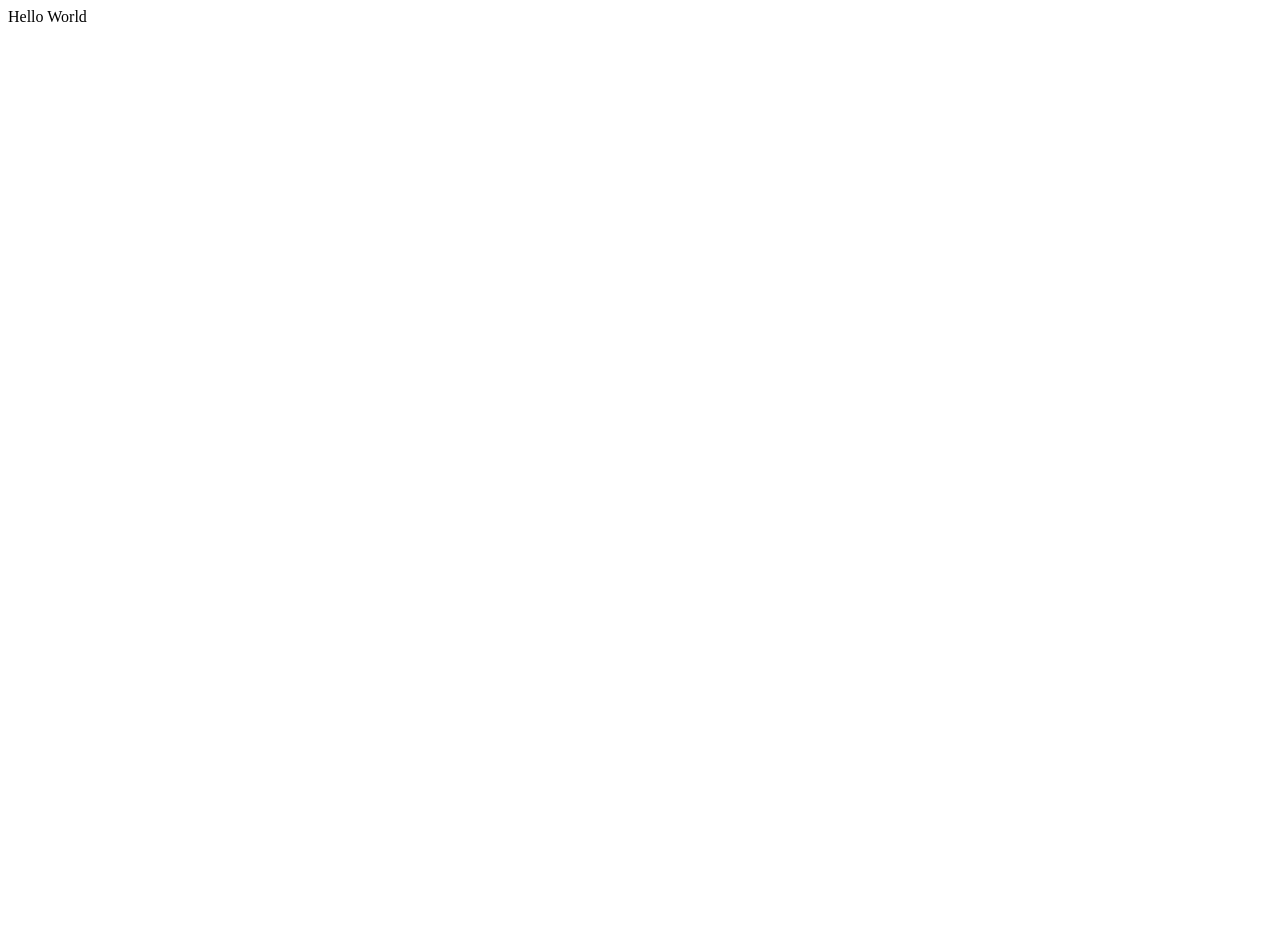
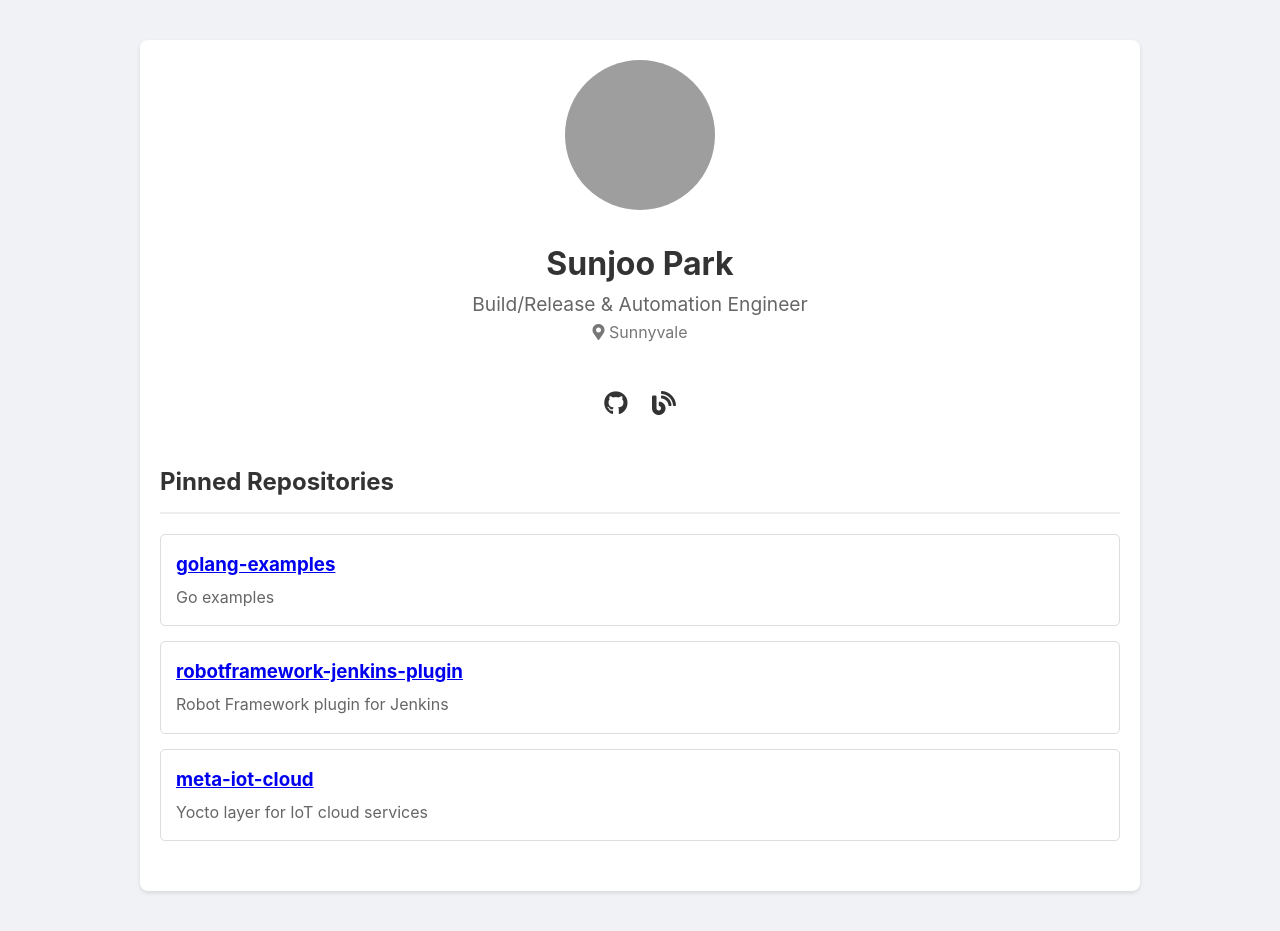
Before and after one commit to all4dich/all4dich.github.io, a plain HTML site: page index.html in a window 1280 px wide. Before the commit the page ends 800 px from the top, so only its background shows below. Drawn offline with Linux system fonts and the light colour scheme; grey boxes are pictures that could not be loaded.

Commit message:
feat: Update index.html from GitHub profile
- Fetched user's GitHub profile information.
- Created a new portfolio-style index.html.
- Used HTML, modern CSS, and vanilla JavaScript.
- Added links to GitHub and blog.
- Displayed pinned repositories.

```diff
--- a/index.html
+++ b/index.html
@@ -1,9 +1,126 @@
 <!DOCTYPE html>
 <html>
-<head><meta charset="utf-8" />
-<title>Hello world </title>
+<head>
+    <meta charset="utf-8" />
+    <title>Sunjoo Park (all4dich)</title>
+    <meta name="viewport" content="width=device-width, initial-scale=1">
+    <link rel="stylesheet" href="https://cdnjs.cloudflare.com/ajax/libs/font-awesome/5.15.3/css/all.min.css">
+    <style>
+        body {
+            font-family: -apple-system, BlinkMacSystemFont, "Segoe UI", Roboto, Helvetica, Arial, sans-serif, "Apple Color Emoji", "Segoe UI Emoji", "Segoe UI Symbol";
+            line-height: 1.6;
+            margin: 0;
+            padding: 0;
+            background: #f0f2f5;
+            color: #333;
+        }
+        .container {
+            max-width: 960px;
+            margin: 40px auto;
+            padding: 20px;
+            background: #fff;
+            border-radius: 8px;
+            box-shadow: 0 2px 4px rgba(0,0,0,0.1);
+        }
+        .profile-header {
+            text-align: center;
+            margin-bottom: 40px;
+        }
+        .profile-img {
+            width: 150px;
+            height: 150px;
+            border-radius: 50%;
+            object-fit: cover;
+            margin-bottom: 20px;
+        }
+        .profile-name {
+            font-size: 2em;
+            margin: 0;
+        }
+        .profile-title {
+            font-size: 1.2em;
+            color: #666;
+        }
+        .profile-location {
+            font-size: 1em;
+            color: #777;
+        }
+        .social-links {
+            text-align: center;
+            margin-bottom: 40px;
+        }
+        .social-links a {
+            font-size: 1.5em;
+            margin: 0 10px;
+            color: #333;
+            text-decoration: none;
+        }
+        .section {
+            margin-bottom: 30px;
+        }
+        .section-title {
+            font-size: 1.5em;
+            border-bottom: 2px solid #eee;
+            padding-bottom: 10px;
+            margin-bottom: 20px;
+        }
+        .repo-list {
+            list-style: none;
+            padding: 0;
+        }
+        .repo-item {
+            margin-bottom: 15px;
+            padding: 15px;
+            border: 1px solid #ddd;
+            border-radius: 5px;
+        }
+        .repo-item h3 {
+            margin: 0 0 5px 0;
+        }
+        .repo-item p {
+            margin: 0;
+            color: #666;
+        }
+    </style>
 </head>
 <body>
-Hello World
+    <div class="container">
+        <div class="profile-header">
+            <img src="https://github.com/all4dich.png" alt="Sunjoo Park" class="profile-img">
+            <h1 class="profile-name">Sunjoo Park</h1>
+            <div class="profile-title">Build/Release & Automation Engineer</div>
+            <div class="profile-location"><i class="fas fa-map-marker-alt"></i> Sunnyvale</div>
+        </div>
+
+        <div class="social-links">
+            <a href="https://github.com/all4dich" target="_blank" title="GitHub"><i class="fab fa-github"></i></a>
+            <a href="https://all4dich.wordpress.com/" target="_blank" title="Blog"><i class="fas fa-blog"></i></a>
+        </div>
+
+        <div class="section">
+            <h2 class="section-title">Pinned Repositories</h2>
+            <div id="repos" class="repo-list"></div>
+        </div>
+    </div>
+
+    <script>
+        const repos = [
+            { name: "golang-examples", description: "Go examples" },
+            { name: "robotframework-jenkins-plugin", description: "Robot Framework plugin for Jenkins" },
+            { name: "meta-iot-cloud", description: "Yocto layer for IoT cloud services" }
+        ];
+
+        const reposContainer = document.getElementById('repos');
+        let reposHTML = '';
+        repos.forEach(repo => {
+            reposHTML += `
+                <div class="repo-item">
+                    <h3><a href="https://github.com/all4dich/${repo.name}" target="_blank">${repo.name}</a></h3>
+                    <p>${repo.description}</p>
+                </div>
+            `;
+        });
+        reposContainer.innerHTML = reposHTML;
+    </script>
 </body>
 </html>
```
